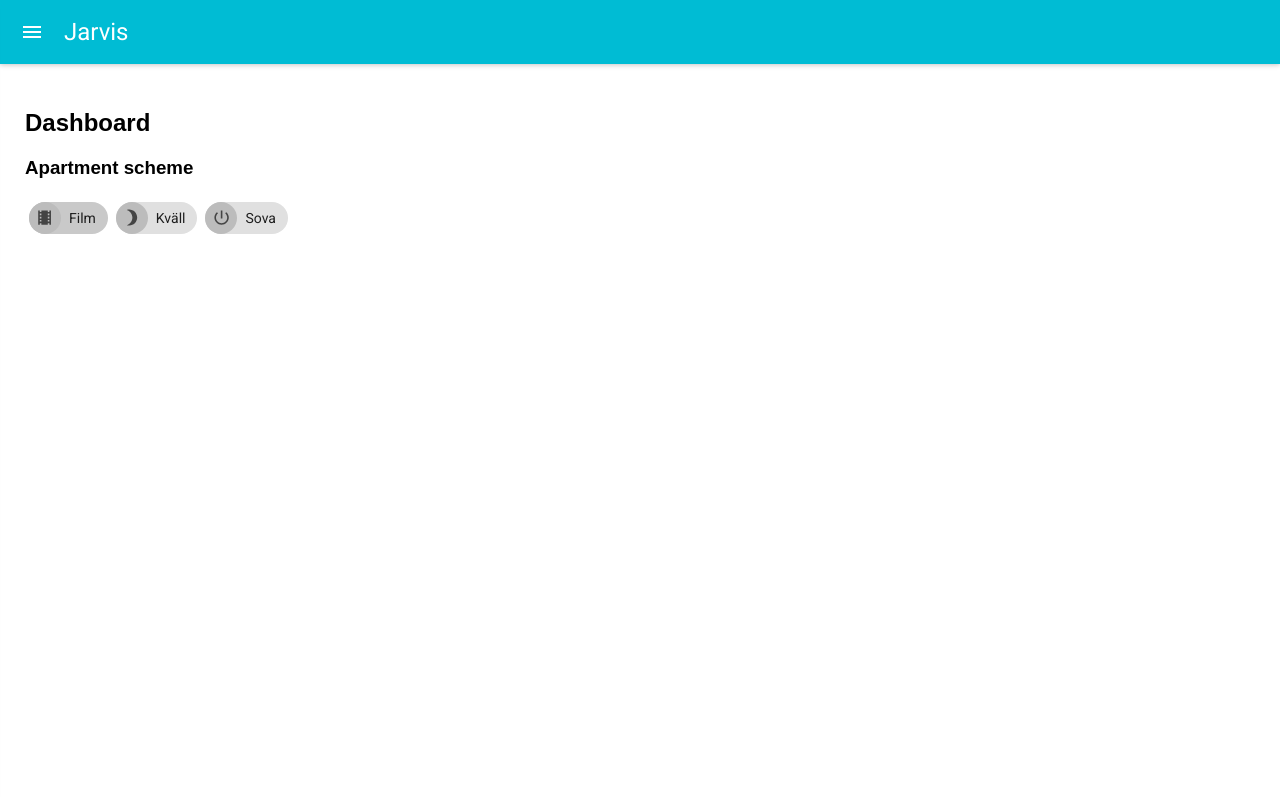
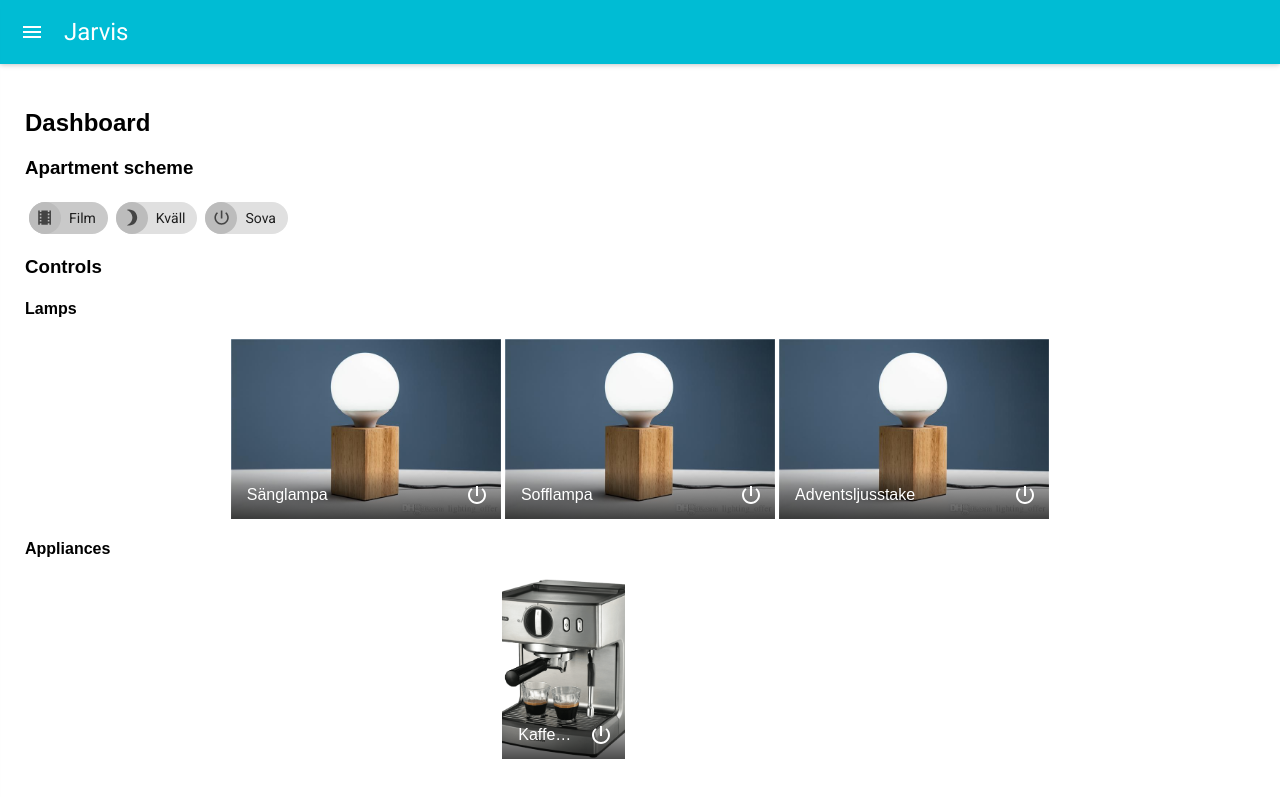
Before and after one commit to axelniklasson/jarvis, a React (Create React App) app in the folder frontend/: page / in a window 1280 px wide. Built offline with nearby package versions, Linux system fonts and the light colour scheme.

Commit message:
Added component for control grid

```diff
--- /dev/null
+++ b/frontend/src/components/ControlGridComponent.js
@@ -0,0 +1,49 @@
+import React from 'react';
+import { GridList, GridTile } from 'material-ui/GridList';
+import IconButton from 'material-ui/IconButton';
+import PowerSvg from 'material-ui/svg-icons/action/power-settings-new';
+
+const styles = {
+  root: {
+    display: 'flex',
+    flexWrap: 'wrap',
+    justifyContent: 'space-around',
+  },
+  gridList: {
+    display: 'flex',
+    flexWrap: 'nowrap',
+    overflowX: 'auto',
+  },
+  titleStyle: {
+    color: 'rgb(0, 188, 212)',
+  },
+};
+
+export default class ControlsComponent extends React.Component {
+
+  handleClick = (key) => {
+    console.log('Device with key ' + key + ' was toggled.');
+  }
+
+  render() {
+    return (
+      <div>
+        <h4>{this.props.title}</h4>
+        <div style={styles.root}>
+          <GridList style={styles.gridList} cols={2.2}>
+          {this.props.elements.map((el) => (
+            <GridTile
+              key={el.key}
+              onClick={() => {this.handleClick(el.key)}}
+              title={el.title}
+              actionIcon={<IconButton><PowerSvg color="white" /></IconButton>}
+              titleBackground="linear-gradient(to top, rgba(0,0,0,0.7) 0%,rgba(0,0,0,0.3) 70%,rgba(0,0,0,0) 100%)">
+              <img alt="lamp" src={el.img} />
+            </GridTile>
+          ))}
+          </GridList>
+        </div>
+      </div>
+    );
+  }
+}
--- a/frontend/src/components/DashboardComponent.js
+++ b/frontend/src/components/DashboardComponent.js
@@ -1,14 +1,53 @@
 import React from 'react';
 import SchemesComponent from './SchemesComponent';
+import ControlGridComponent from './ControlGridComponent';
+import LampImage from './images/lamp.jpg';
+import CoffeMachineImage from './images/coffemachine.png';
 
 export default class DashboardComponent extends React.Component {
-  render() {
+  constructor(props) {
+    super(props);
+
+    this.state = {
+      lamps: [],
+      appliances: []
+    };
+  }
+
+  componentDidMount() {
+    this.fetchLamps();
+    this.fetchAppliances();
+  }
+
+  fetchLamps() {
+    let lamps = [
+      { key: 0, img: LampImage, title: 'Sänglampa' },
+      { key: 1, img: LampImage, title: 'Sofflampa' },
+      { key: 2, img: LampImage, title: 'Adventsljusstake' },
+    ];
+
+    this.setState({ lamps });
+  }
+
+  fetchAppliances() {
+    let appliances = [
+      { key: 0, img: CoffeMachineImage, title: 'Kaffebryggare' }
+    ];
+
+    this.setState({ appliances });
+  }
+
+  render = () => {
     return (
       <div>
         <h2>Dashboard</h2>
 
         <h3>Apartment scheme</h3>
         <SchemesComponent />
+
+        <h3>Controls</h3>
+        <ControlGridComponent title="Lamps" elements={this.state.lamps} />
+        <ControlGridComponent title="Appliances" elements={this.state.appliances} />
       </div>
     );
   }
```
Also changed, not shown: frontend/src/components/images/coffemachine.png (added), frontend/src/components/images/lamp.jpg (added).
